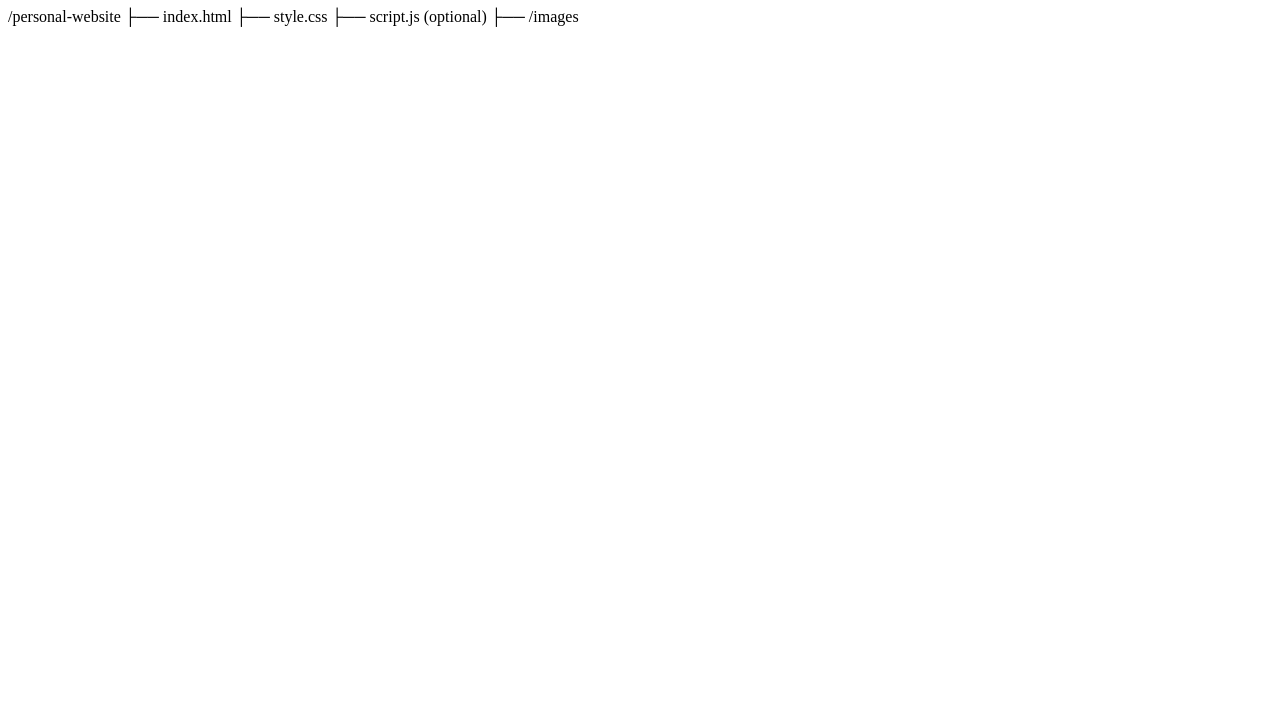
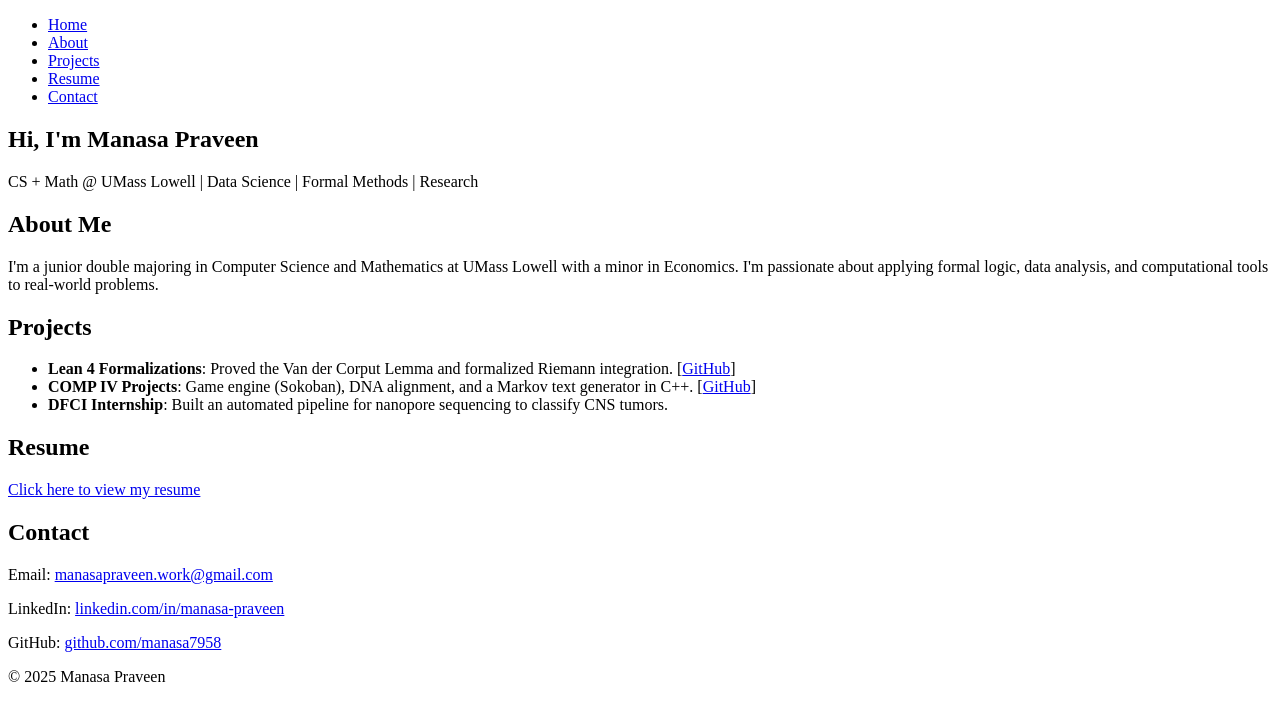
Before and after one commit to manasa7958/manasapraveen.github.io, a plain HTML site: page website.html in a window 1280 px wide. Drawn offline with Linux system fonts and the light colour scheme.

Commit message:
Update website.html

```diff
--- a/website.html
+++ b/website.html
@@ -1,5 +1,57 @@
-/personal-website
-├── index.html
-├── style.css
-├── script.js (optional)
-├── /images
+<!DOCTYPE html>
+<html lang="en">
+<head>
+  <meta charset="UTF-8" />
+  <meta name="viewport" content="width=device-width, initial-scale=1.0" />
+  <title>Manasa Praveen | Portfolio</title>
+  <link rel="stylesheet" href="style.css" />
+</head>
+<body>
+  <nav>
+    <ul>
+      <li><a href="#home">Home</a></li>
+      <li><a href="#about">About</a></li>
+      <li><a href="#projects">Projects</a></li>
+      <li><a href="#resume">Resume</a></li>
+      <li><a href="#contact">Contact</a></li>
+    </ul>
+  </nav>
+
+  <section id="home">
+    <h1>Hi, I'm Manasa Praveen</h1>
+    <p>CS + Math @ UMass Lowell | Data Science | Formal Methods | Research</p>
+  </section>
+
+  <section id="about">
+    <h2>About Me</h2>
+    <p>
+      I'm a junior double majoring in Computer Science and Mathematics at UMass Lowell with a minor in Economics. I'm passionate about applying formal logic, data analysis, and computational tools to real-world problems.
+    </p>
+  </section>
+
+  <section id="projects">
+    <h2>Projects</h2>
+    <ul>
+      <li><strong>Lean 4 Formalizations</strong>: Proved the Van der Corput Lemma and formalized Riemann integration. [<a href="https://github.com/YOUR_USERNAME/lean-repo" target="_blank">GitHub</a>]</li>
+      <li><strong>COMP IV Projects</strong>: Game engine (Sokoban), DNA alignment, and a Markov text generator in C++. [<a href="https://github.com/YOUR_USERNAME/comp-iv-projects" target="_blank">GitHub</a>]</li>
+      <li><strong>DFCI Internship</strong>: Built an automated pipeline for nanopore sequencing to classify CNS tumors.</li>
+    </ul>
+  </section>
+
+  <section id="resume">
+    <h2>Resume</h2>
+    <p><a href="Resume.pdf" target="_blank">Click here to view my resume</a></p>
+  </section>
+
+  <section id="contact">
+    <h2>Contact</h2>
+    <p>Email: <a href="mailto:manasapraveen.work@gmail.com">manasapraveen.work@gmail.com</a></p>
+    <p>LinkedIn: <a href="https://linkedin.com/in/manasa-praveen-a870a2313" target="_blank">linkedin.com/in/manasa-praveen</a></p>
+    <p>GitHub: <a href="https://github.com/manasa7958" target="_blank">github.com/manasa7958</a></p>
+  </section>
+
+  <footer>
+    <p>&copy; 2025 Manasa Praveen</p>
+  </footer>
+</body>
+</html>
```
